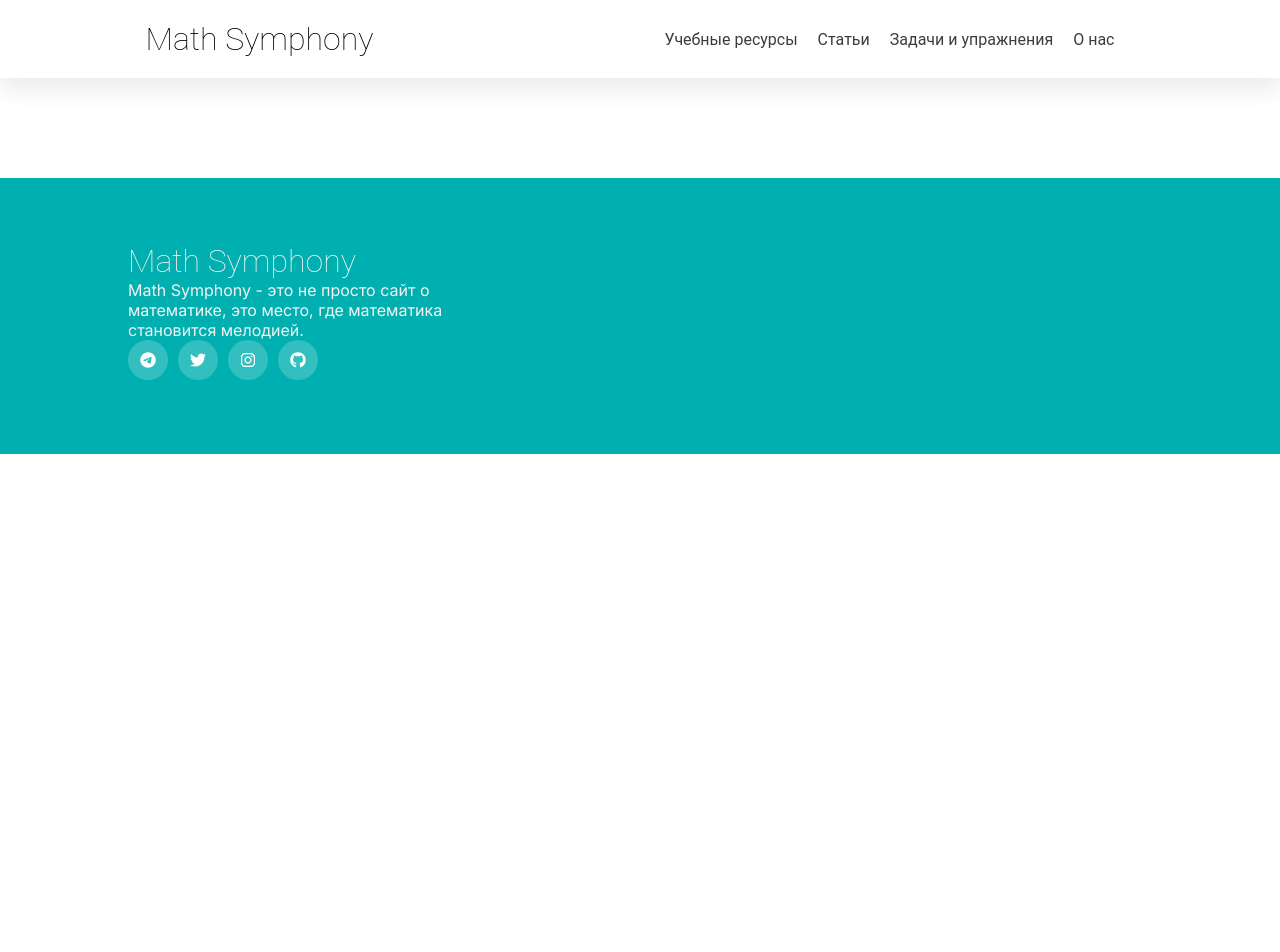
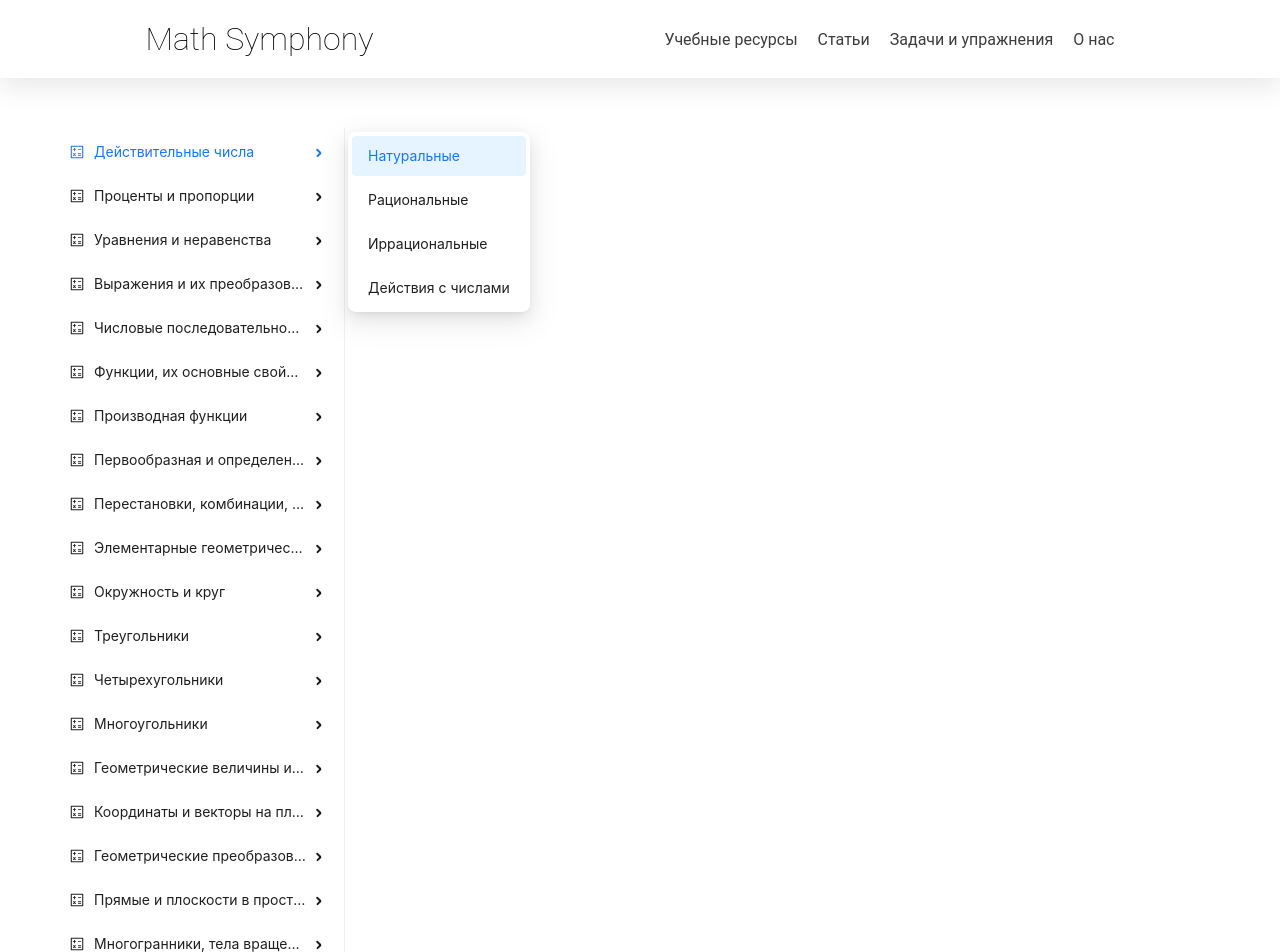
Before and after one commit to AndrewGalkin123/math-helper-0.2, a Next.js app: page /learning-resources in a window 1280 px wide. Shown: the top 952 px of the page. Before the commit the page ends 800 px from the top, so only its background shows below. Built offline with nearby package versions, Linux system fonts and the light colour scheme.

Commit message:
finished themes menu

```diff
--- a/components/common/Header/Header.css
+++ b/components/common/Header/Header.css
@@ -11,6 +11,7 @@ header h1 {
   font-family: "Roboto", sans-serif;
   font-weight: 200;
   font-style: normal;
+  color: black;
 }
 
 header ul {
--- a/components/common/Header/Header.jsx
+++ b/components/common/Header/Header.jsx
@@ -3,7 +3,9 @@ import "./Header.css";
 const Header = () => {
   return (
     <header>
-      <h1>Math Symphony</h1>
+      <a href="/">
+        <h1>Math Symphony</h1>
+      </a>
       <nav>
         <ul>
           <a href="/learning-resources">
--- a/package.json
+++ b/package.json
@@ -9,6 +9,7 @@
     "lint": "next lint"
   },
   "dependencies": {
+    "antd": "^5.17.0",
     "next": "^14.2.3",
     "react": "^18.3.1",
     "react-dom": "^18.3.1"
--- a/src/app/globals.css
+++ b/src/app/globals.css
@@ -5,7 +5,6 @@
 }
 
 main {
-  width: 80%;
   margin: 0 auto;
   padding: 50px;
   display: flex;
--- a/src/app/learning-resources/page.tsx
+++ b/src/app/learning-resources/page.tsx
@@ -1,3 +1,247 @@
+"use client";
+
+import { Menu } from "antd";
+import React, { useState } from "react";
+import type { MenuProps, MenuTheme } from "antd";
+import { CalculatorOutlined } from "@ant-design/icons";
+
+type MenuItem = Required<MenuProps>["items"][number];
+
+const items: MenuItem[] = [
+  {
+    key: "sub1",
+    label: "Действительные числа",
+    icon: <CalculatorOutlined />,
+    children: [
+      { key: "1", label: "Натуральные" },
+      { key: "2", label: "Рациональные" },
+      { key: "3", label: "Иррациональные" },
+      { key: "4", label: "Действия с числами" },
+    ],
+  },
+  {
+    key: "sub2",
+    label: "Проценты и пропорции",
+    icon: <CalculatorOutlined />,
+    children: [
+      { key: "5", label: "Option 5" },
+      { key: "6", label: "Option 6" },
+    ],
+  },
+  {
+    key: "sub4",
+    label: "Уравнения и неравенства",
+    icon: <CalculatorOutlined />,
+    children: [
+      { key: "9", label: "Option 9" },
+      { key: "10", label: "Option 10" },
+      { key: "11", label: "Option 11" },
+      { key: "12", label: "Option 12" },
+    ],
+  },
+  {
+    key: "sub5",
+    label: "Выражения и их преобразование",
+    icon: <CalculatorOutlined />,
+    children: [
+      { key: "9", label: "Option 9" },
+      { key: "10", label: "Option 10" },
+      { key: "11", label: "Option 11" },
+      { key: "12", label: "Option 12" },
+    ],
+  },
+  {
+    key: "sub6",
+    label: "Числовые последовательности",
+    icon: <CalculatorOutlined />,
+    children: [
+      { key: "9", label: "Option 9" },
+      { key: "10", label: "Option 10" },
+      { key: "11", label: "Option 11" },
+      { key: "12", label: "Option 12" },
+    ],
+  },
+  {
+    key: "sub7",
+    label: "Функции, их основные свойства",
+    icon: <CalculatorOutlined />,
+    children: [
+      { key: "9", label: "Option 9" },
+      { key: "10", label: "Option 10" },
+      { key: "11", label: "Option 11" },
+      { key: "12", label: "Option 12" },
+    ],
+  },
+  {
+    key: "sub8",
+    label: "Производная функции",
+    icon: <CalculatorOutlined />,
+    children: [
+      { key: "9", label: "Option 9" },
+      { key: "10", label: "Option 10" },
+      { key: "11", label: "Option 11" },
+      { key: "12", label: "Option 12" },
+    ],
+  },
+  {
+    key: "sub9",
+    label: "Первообразная и определенный интеграл",
+    icon: <CalculatorOutlined />,
+    children: [
+      { key: "9", label: "Option 9" },
+      { key: "10", label: "Option 10" },
+      { key: "11", label: "Option 11" },
+      { key: "12", label: "Option 12" },
+    ],
+  },
+  {
+    key: "sub10",
+    label: "Перестановки, комбинации, размещения ",
+    icon: <CalculatorOutlined />,
+    children: [
+      { key: "9", label: "Option 9" },
+      { key: "10", label: "Option 10" },
+      { key: "11", label: "Option 11" },
+      { key: "12", label: "Option 12" },
+    ],
+  },
+  {
+    key: "sub11",
+    label: "Элементарные геометрические фигуры",
+    icon: <CalculatorOutlined />,
+    children: [
+      { key: "9", label: "Option 9" },
+      { key: "10", label: "Option 10" },
+      { key: "11", label: "Option 11" },
+      { key: "12", label: "Option 12" },
+    ],
+  },
+  {
+    key: "sub12",
+    label: "Окружность и круг",
+    icon: <CalculatorOutlined />,
+    children: [
+      { key: "9", label: "Option 9" },
+      { key: "10", label: "Option 10" },
+      { key: "11", label: "Option 11" },
+      { key: "12", label: "Option 12" },
+    ],
+  },
+  {
+    key: "sub13",
+    label: "Треугольники",
+    icon: <CalculatorOutlined />,
+    children: [
+      { key: "9", label: "Option 9" },
+      { key: "10", label: "Option 10" },
+      { key: "11", label: "Option 11" },
+      { key: "12", label: "Option 12" },
+    ],
+  },
+  {
+    key: "sub14",
+    label: "Четырехугольники",
+    icon: <CalculatorOutlined />,
+    children: [
+      { key: "9", label: "Option 9" },
+      { key: "10", label: "Option 10" },
+      { key: "11", label: "Option 11" },
+      { key: "12", label: "Option 12" },
+    ],
+  },
+  {
+    key: "sub15",
+    label: "Многоугольники",
+    icon: <CalculatorOutlined />,
+    children: [
+      { key: "9", label: "Option 9" },
+      { key: "10", label: "Option 10" },
+      { key: "11", label: "Option 11" },
+      { key: "12", label: "Option 12" },
+    ],
+  },
+  {
+    key: "sub16",
+    label: "Геометрические величины и их измерения",
+    icon: <CalculatorOutlined />,
+    children: [
+      { key: "9", label: "Option 9" },
+      { key: "10", label: "Option 10" },
+      { key: "11", label: "Option 11" },
+      { key: "12", label: "Option 12" },
+    ],
+  },
+  {
+    key: "sub17",
+    label: "Координаты и векторы на плоскости",
+    icon: <CalculatorOutlined />,
+    children: [
+      { key: "9", label: "Option 9" },
+      { key: "10", label: "Option 10" },
+      { key: "11", label: "Option 11" },
+      { key: "12", label: "Option 12" },
+    ],
+  },
+  {
+    key: "sub18",
+    label: "Геометрические преобразования",
+    icon: <CalculatorOutlined />,
+    children: [
+      { key: "9", label: "Option 9" },
+      { key: "10", label: "Option 10" },
+      { key: "11", label: "Option 11" },
+      { key: "12", label: "Option 12" },
+    ],
+  },
+  {
+    key: "sub19",
+    label: "Прямые и плоскости в пространстве",
+    icon: <CalculatorOutlined />,
+    children: [
+      { key: "9", label: "Option 9" },
+      { key: "10", label: "Option 10" },
+      { key: "11", label: "Option 11" },
+      { key: "12", label: "Option 12" },
+    ],
+  },
+  {
+    key: "sub20",
+    label: "Многогранники, тела вращения",
+    icon: <CalculatorOutlined />,
+    children: [
+      { key: "9", label: "Option 9" },
+      { key: "10", label: "Option 10" },
+      { key: "11", label: "Option 11" },
+      { key: "12", label: "Option 12" },
+    ],
+  },
+  {
+    key: "sub21",
+    label: "Координаты и векторы в пространстве",
+    icon: <CalculatorOutlined />,
+    children: [
+      { key: "9", label: "Option 9" },
+      { key: "10", label: "Option 10" },
+      { key: "11", label: "Option 11" },
+      { key: "12", label: "Option 12" },
+    ],
+  },
+];
+
 export default function learningResources() {
-  return <main></main>;
+  const [current, setCurrent] = useState("1");
+  const onClick: MenuProps["onClick"] = (e) => {
+    setCurrent(e.key);
+  };
+  return (
+    <main>
+      <Menu
+        onClick={onClick}
+        defaultOpenKeys={["sub1"]}
+        selectedKeys={[current]}
+        items={items}
+        style={{ width: "25%", flex: "auto" }}
+      />
+    </main>
+  );
 }
--- a/src/app/page.tsx
+++ b/src/app/page.tsx
@@ -4,7 +4,7 @@ import { Themes } from "../../components/HomePageComponents/Themes/Themes";
 
 export default function Home() {
   return (
-    <main>
+    <main style={{ width: "80%" }}>
       <div style={{ display: "flex" }}>
         <Introduction />
         <AdditionalInfo />
```
Also changed, not shown: 1 other file (tests, documents, lock files or other folders).
